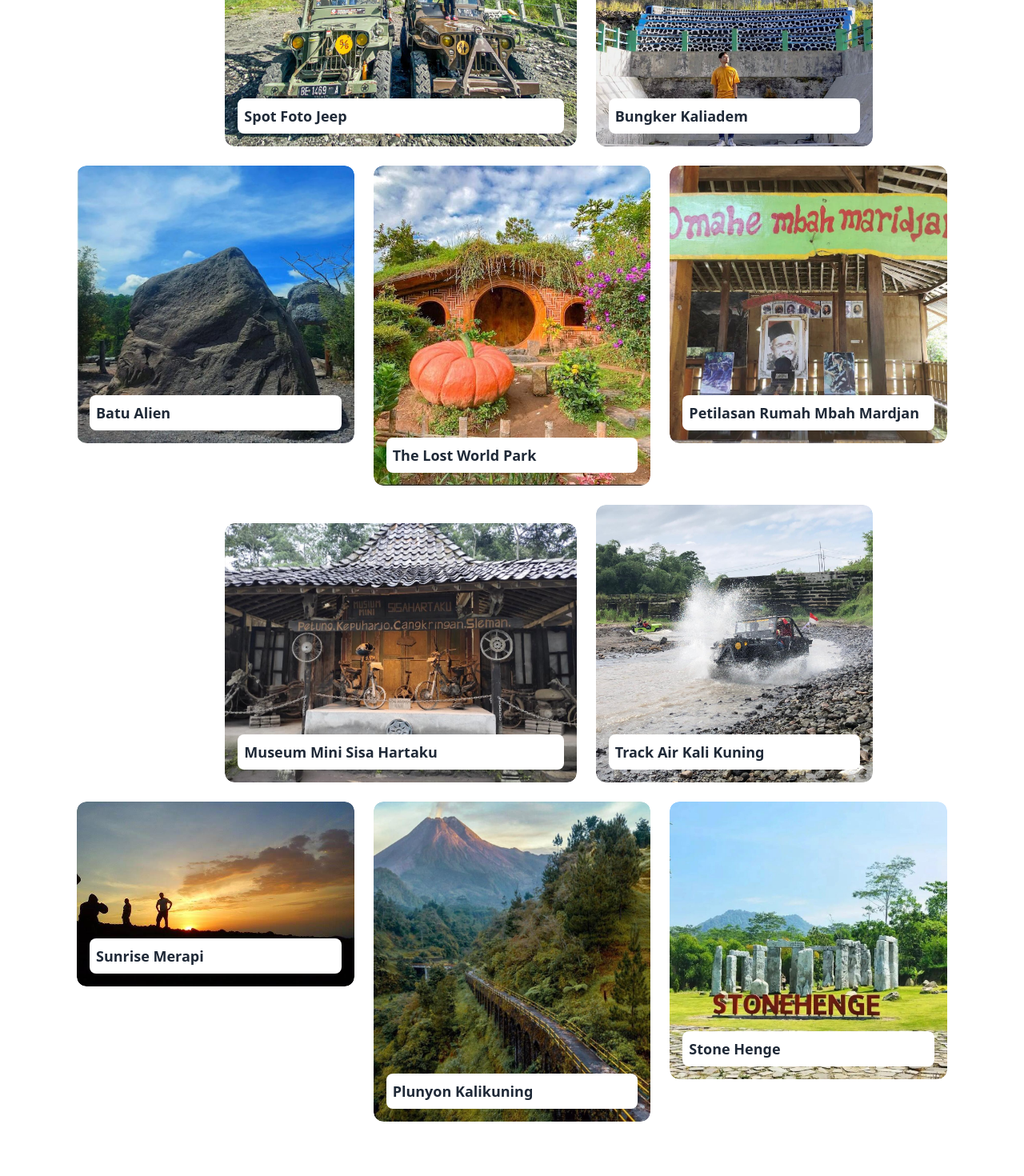
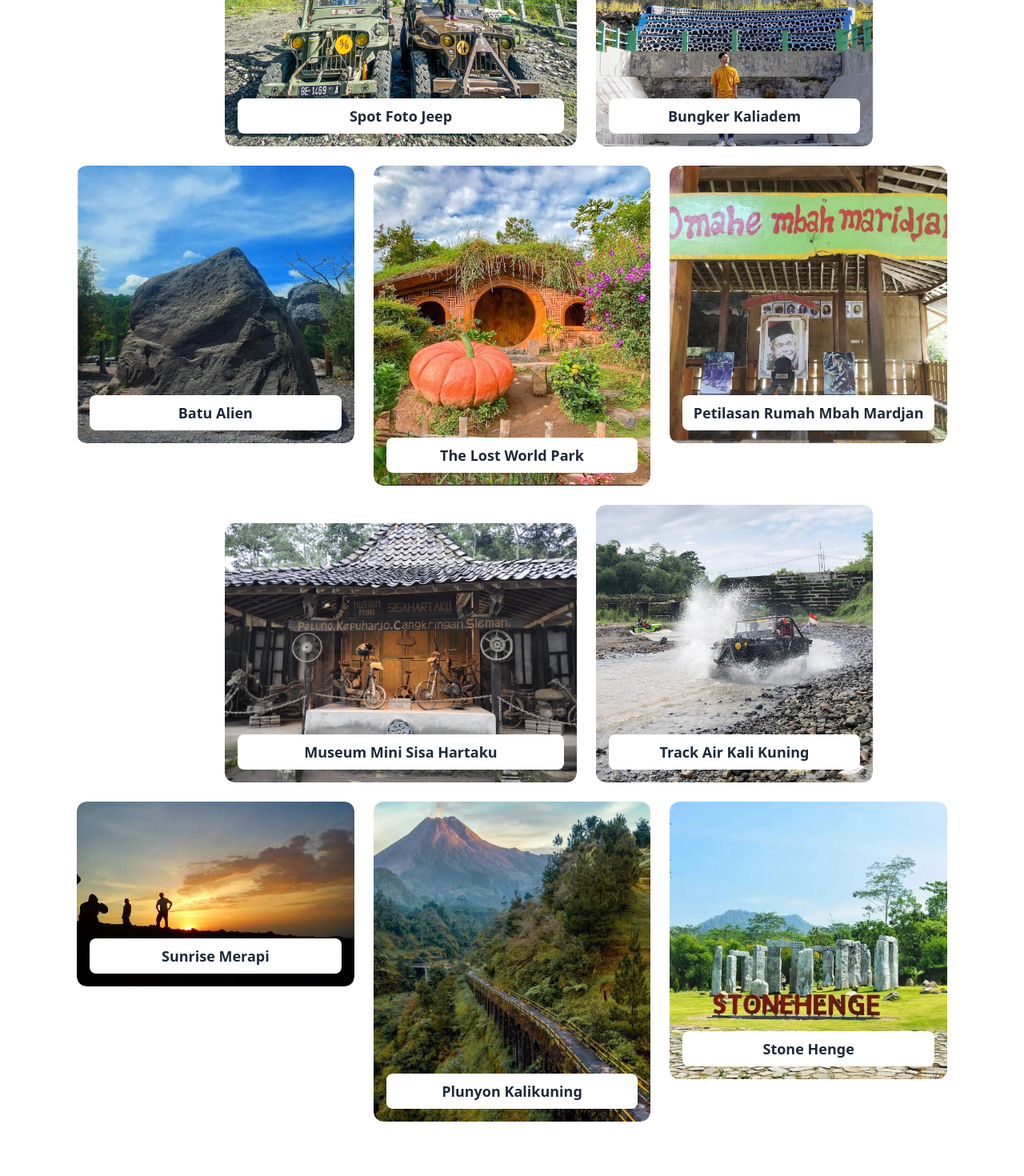
Before and after one commit to brillianodhiya/jeeptourlavamerapi, a Next.js app: page / in a window 1280 px wide. Shown: the part 3560-5030 px from the top of the page at 80% size. Built offline with nearby package versions, Linux system fonts and the light colour scheme.

Commit message:
centering

```diff
--- a/src/components/PricingComponent.tsx
+++ b/src/components/PricingComponent.tsx
@@ -24,9 +24,9 @@ const PricingComponent = (props: Props) => {
               viewBox="0 0 24 24"
               fill="none"
               stroke="currentColor"
-              stroke-width="2"
-              stroke-linecap="round"
-              stroke-linejoin="round"
+              strokeWidth="2"
+              strokeLinecap="round"
+              strokeLinejoin="round"
             >
               <polyline points="20 6 9 17 4 12" />
             </svg>
@@ -42,9 +42,9 @@ const PricingComponent = (props: Props) => {
               viewBox="0 0 24 24"
               fill="none"
               stroke="currentColor"
-              stroke-width="2"
-              stroke-linecap="round"
-              stroke-linejoin="round"
+              strokeWidth="2"
+              strokeLinecap="round"
+              strokeLinejoin="round"
             >
               <polyline points="20 6 9 17 4 12" />
             </svg>
@@ -60,9 +60,9 @@ const PricingComponent = (props: Props) => {
               viewBox="0 0 24 24"
               fill="none"
               stroke="currentColor"
-              stroke-width="2"
-              stroke-linecap="round"
-              stroke-linejoin="round"
+              strokeWidth="2"
+              strokeLinecap="round"
+              strokeLinejoin="round"
             >
               <polyline points="20 6 9 17 4 12" />
             </svg>
@@ -109,9 +109,9 @@ const PricingComponent = (props: Props) => {
                     viewBox="0 0 24 24"
                     fill="none"
                     stroke="currentColor"
-                    stroke-width="2"
-                    stroke-linecap="round"
-                    stroke-linejoin="round"
+                    strokeWidth="2"
+                    strokeLinecap="round"
+                    strokeLinejoin="round"
                   >
                     <polyline points="20 6 9 17 4 12" />
                   </svg>
@@ -127,9 +127,9 @@ const PricingComponent = (props: Props) => {
                     viewBox="0 0 24 24"
                     fill="none"
                     stroke="currentColor"
-                    stroke-width="2"
-                    stroke-linecap="round"
-                    stroke-linejoin="round"
+                    strokeWidth="2"
+                    strokeLinecap="round"
+                    strokeLinejoin="round"
                   >
                     <polyline points="20 6 9 17 4 12" />
                   </svg>
@@ -145,9 +145,9 @@ const PricingComponent = (props: Props) => {
                     viewBox="0 0 24 24"
                     fill="none"
                     stroke="currentColor"
-                    stroke-width="2"
-                    stroke-linecap="round"
-                    stroke-linejoin="round"
+                    strokeWidth="2"
+                    strokeLinecap="round"
+                    strokeLinejoin="round"
                   >
                     <polyline points="20 6 9 17 4 12" />
                   </svg>
@@ -225,9 +225,9 @@ const PricingComponent = (props: Props) => {
                           viewBox="0 0 24 24"
                           fill="none"
                           stroke="currentColor"
-                          stroke-width="2"
-                          stroke-linecap="round"
-                          stroke-linejoin="round"
+                          strokeWidth="2"
+                          strokeLinecap="round"
+                          strokeLinejoin="round"
                         >
                           <polyline points="20 6 9 17 4 12" />
                         </svg>
@@ -259,9 +259,9 @@ const PricingComponent = (props: Props) => {
                   >
                     <path
                       fill="currentColor"
-                      fill-rule="evenodd"
+                      fillRule="evenodd"
                       d="M96 16c-44.183 0-80 35.817-80 80 0 13.12 3.163 25.517 8.771 36.455l-8.608 36.155a6.002 6.002 0 0 0 7.227 7.227l36.155-8.608C70.483 172.837 82.88 176 96 176c44.183 0 80-35.817 80-80s-35.817-80-80-80ZM28 96c0-37.555 30.445-68 68-68s68 30.445 68 68-30.445 68-68 68c-11.884 0-23.04-3.043-32.747-8.389a6.003 6.003 0 0 0-4.284-.581l-28.874 6.875 6.875-28.874a6.001 6.001 0 0 0-.581-4.284C31.043 119.039 28 107.884 28 96Zm46.023 21.977c11.975 11.974 27.942 20.007 45.753 21.919 11.776 1.263 20.224-8.439 20.224-18.517v-6.996a18.956 18.956 0 0 0-13.509-18.157l-.557-.167-.57-.112-8.022-1.58a18.958 18.958 0 0 0-15.25 2.568 42.144 42.144 0 0 1-7.027-7.027 18.958 18.958 0 0 0 2.569-15.252l-1.582-8.021-.112-.57-.167-.557A18.955 18.955 0 0 0 77.618 52H70.62c-10.077 0-19.78 8.446-18.517 20.223 1.912 17.81 9.944 33.779 21.92 45.754Zm33.652-10.179a6.955 6.955 0 0 1 6.916-1.743l8.453 1.665a6.957 6.957 0 0 1 4.956 6.663v6.996c0 3.841-3.124 6.995-6.943 6.585a63.903 63.903 0 0 1-26.887-9.232 64.594 64.594 0 0 1-11.661-9.241 64.592 64.592 0 0 1-9.241-11.661 63.917 63.917 0 0 1-9.232-26.888C63.626 67.123 66.78 64 70.62 64h6.997a6.955 6.955 0 0 1 6.66 4.957l1.667 8.451a6.956 6.956 0 0 1-1.743 6.917l-1.12 1.12a5.935 5.935 0 0 0-1.545 2.669c-.372 1.403-.204 2.921.603 4.223a54.119 54.119 0 0 0 7.745 9.777 54.102 54.102 0 0 0 9.778 7.746c1.302.806 2.819.975 4.223.603a5.94 5.94 0 0 0 2.669-1.545l1.12-1.12Z"
-                      clip-rule="evenodd"
+                      clipRule="evenodd"
                     />
                   </svg>
                   {val.button}
--- a/src/pages/index.tsx
+++ b/src/pages/index.tsx
@@ -222,9 +222,9 @@ export default function Home() {
                     viewBox="0 0 24 24"
                     fill="none"
                     stroke="currentColor"
-                    stroke-width="2"
-                    stroke-linecap="round"
-                    stroke-linejoin="round"
+                    strokeWidth="2"
+                    strokeLinecap="round"
+                    strokeLinejoin="round"
                   >
                     <path d="M5 12h14"></path>
                     <path d="m12 5 7 7-7 7"></path>
@@ -716,9 +716,9 @@ export default function Home() {
                         viewBox="0 0 24 24"
                         fill="none"
                         stroke="currentColor"
-                        stroke-width="2"
-                        stroke-linecap="round"
-                        stroke-linejoin="round"
+                        strokeWidth="2"
+                        strokeLinecap="round"
+                        strokeLinejoin="round"
                       >
                         <polyline points="20 6 9 17 4 12" />
                       </svg>
@@ -740,9 +740,9 @@ export default function Home() {
                         viewBox="0 0 24 24"
                         fill="none"
                         stroke="currentColor"
-                        stroke-width="2"
-                        stroke-linecap="round"
-                        stroke-linejoin="round"
+                        strokeWidth="2"
+                        strokeLinecap="round"
+                        strokeLinejoin="round"
                       >
                         <polyline points="20 6 9 17 4 12" />
                       </svg>
@@ -787,7 +787,7 @@ export default function Home() {
                     />
                   </div>
                   <div className="absolute bottom-0 start-0 end-0 p-2 sm:p-4">
-                    <div className="text-sm font-bold text-gray-800 rounded-lg bg-white p-2 md:text-lg">
+                    <div className="text-sm font-bold text-gray-800 rounded-lg bg-white p-2 md:text-lg text-center">
                       Spot Foto Jeep
                     </div>
                   </div>
@@ -812,7 +812,7 @@ export default function Home() {
                     />
                   </div>
                   <div className="absolute bottom-0 start-0 end-0 p-2 sm:p-4">
-                    <div className="text-sm font-bold text-gray-800 rounded-lg bg-white p-2 md:text-lg">
+                    <div className="text-sm font-bold text-gray-800 rounded-lg bg-white p-2 md:text-lg text-center">
                       Bungker Kaliadem
                     </div>
                   </div>
@@ -837,7 +837,7 @@ export default function Home() {
                     />
                   </div>
                   <div className="absolute bottom-0 start-0 end-0 p-2 sm:p-4">
-                    <div className="text-sm font-bold text-gray-800 rounded-lg bg-white p-2 md:text-lg">
+                    <div className="text-sm font-bold text-gray-800 rounded-lg bg-white p-2 md:text-lg text-center">
                       Batu Alien
                     </div>
                   </div>
@@ -862,7 +862,7 @@ export default function Home() {
                     />
                   </div>
                   <div className="absolute bottom-0 start-0 end-0 p-2 sm:p-4">
-                    <div className="text-sm font-bold text-gray-800 rounded-lg bg-white p-2 md:text-lg">
+                    <div className="text-sm font-bold text-gray-800 rounded-lg bg-white p-2 md:text-lg text-center">
                       The Lost World Park
                     </div>
                   </div>
@@ -887,7 +887,7 @@ export default function Home() {
                     />
                   </div>
                   <div className="absolute bottom-0 start-0 end-0 p-2 sm:p-4">
-                    <div className="text-sm font-bold text-gray-800 rounded-lg bg-white p-2 md:text-lg">
+                    <div className="text-sm font-bold text-gray-800 rounded-lg bg-white p-2 md:text-lg text-center">
                       Petilasan Rumah Mbah Mardjan
                     </div>
                   </div>
@@ -911,7 +911,7 @@ export default function Home() {
                     />
                   </div>
                   <div className="absolute bottom-0 start-0 end-0 p-2 sm:p-4">
-                    <div className="text-sm font-bold text-gray-800 rounded-lg bg-white p-2 md:text-lg">
+                    <div className="text-sm font-bold text-gray-800 rounded-lg bg-white p-2 md:text-lg text-center">
                       Museum Mini Sisa Hartaku
                     </div>
                   </div>
@@ -936,7 +936,7 @@ export default function Home() {
                     />
                   </div>
                   <div className="absolute bottom-0 start-0 end-0 p-2 sm:p-4">
-                    <div className="text-sm font-bold text-gray-800 rounded-lg bg-white p-2 md:text-lg">
+                    <div className="text-sm font-bold text-gray-800 rounded-lg bg-white p-2 md:text-lg text-center">
                       Track Air Kali Kuning
                     </div>
                   </div>
@@ -961,7 +961,7 @@ export default function Home() {
                     />
                   </div>
                   <div className="absolute bottom-0 start-0 end-0 p-2 sm:p-4">
-                    <div className="text-sm font-bold text-gray-800 rounded-lg bg-white p-2 md:text-lg">
+                    <div className="text-sm font-bold text-gray-800 rounded-lg bg-white p-2 md:text-lg text-center">
                       Sunrise Merapi
                     </div>
                   </div>
@@ -986,7 +986,7 @@ export default function Home() {
                     />
                   </div>
                   <div className="absolute bottom-0 start-0 end-0 p-2 sm:p-4">
-                    <div className="text-sm font-bold text-gray-800 rounded-lg bg-white p-2 md:text-lg">
+                    <div className="text-sm font-bold text-gray-800 rounded-lg bg-white p-2 md:text-lg text-center">
                       Plunyon Kalikuning
                     </div>
                   </div>
@@ -1011,7 +1011,7 @@ export default function Home() {
                     />
                   </div>
                   <div className="absolute bottom-0 start-0 end-0 p-2 sm:p-4">
-                    <div className="text-sm font-bold text-gray-800 rounded-lg bg-white p-2 md:text-lg">
+                    <div className="text-sm font-bold text-gray-800 rounded-lg bg-white p-2 md:text-lg text-center">
                       Stone Henge
                     </div>
                   </div>
@@ -1039,8 +1039,8 @@ export default function Home() {
               fill="currentColor"
             />
             <path
-              fill-rule="evenodd"
-              clip-rule="evenodd"
+              fillRule="evenodd"
+              clipRule="evenodd"
               d="M12 23C10.7764 23 10.0994 22.8687 9 22.5L6.89443 23.5528C5.56462 24.2177 4 23.2507 4 21.7639V19.5C1.84655 17.492 1 15.1767 1 12C1 5.92487 5.92487 1 12 1C18.0751 1 23 5.92487 23 12C23 18.0751 18.0751 23 12 23ZM6 18.6303L5.36395 18.0372C3.69087 16.4772 3 14.7331 3 12C3 7.02944 7.02944 3 12 3C16.9706 3 21 7.02944 21 12C21 16.9706 16.9706 21 12 21C11.0143 21 10.552 20.911 9.63595 20.6038L8.84847 20.3397L6 21.7639V18.6303Z"
               fill="currentColor"
             />
```
